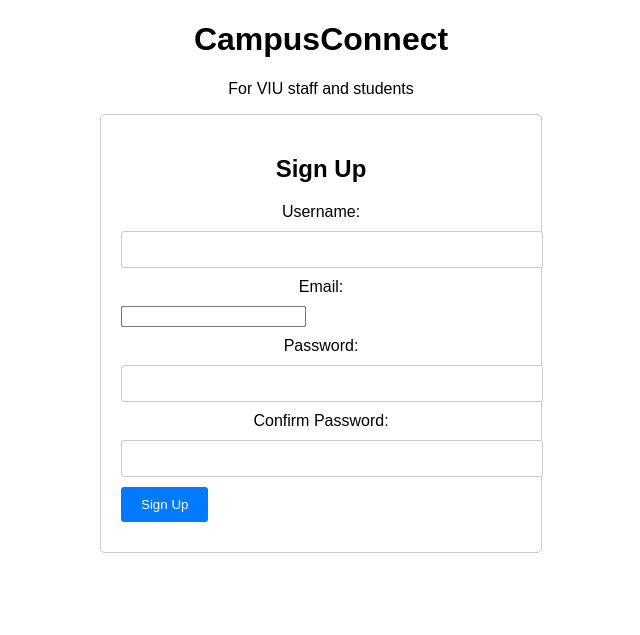
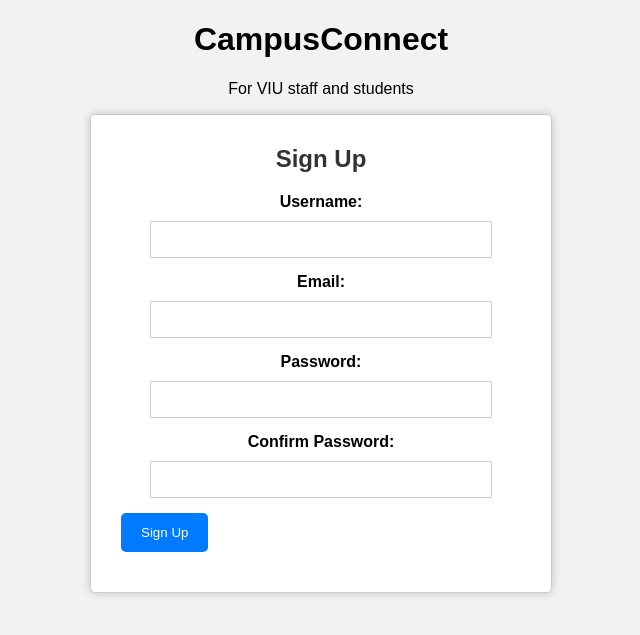
Before and after one commit to vatan-8774/campusconnect, a Django app: page / in a window 1280 px wide. Shown: the top 635 px of the page, without its empty margins (319-959 px from the left). Run offline with Django 4.2, Linux system fonts and the light colour scheme.

Commit message:
styled sign up page

```diff
--- a/social_network/static/css/index.css
+++ b/social_network/static/css/index.css
@@ -1,30 +1,76 @@
+/* Apply a background color and center the content */
 body {
     font-family: Arial, sans-serif;
     text-align: center;
-    margin: 20px;
+    margin: 0;
+    padding: 0;
+    background-color: #f2f2f2; /* Light gray background */
 }
+
+/* Style the form container */
 form {
-    margin: 0 auto;
+    margin: 100px auto; /* Center the form */
     max-width: 400px;
     padding: 20px;
     border: 1px solid #ccc;
     border-radius: 5px;
+    background-color: #fff; /* White background */
+    box-shadow: 0 0 10px rgba(0, 0, 0, 0.1); /* Add a subtle shadow */
 }
-label, input {
-    display: block;
-    margin-bottom: 10px;
-}
-input[type="text"], input[type="password"] {
-    width: 100%;
+
+
+/* Center-align the input fields */
+input[type="text"],
+input[type="email"],
+input[type="password"] {
+    width: 80%;
     padding: 10px;
     border: 1px solid #ccc;
-    border-radius: 3px;
+    border-radius: 1px;
+    margin: 0 auto;
+    margin-bottom: 15px;
 }
+
+/* Style submit button */
 input[type="submit"] {
     background-color: #007BFF;
     color: #fff;
     border: none;
-    padding: 10px 20px;
-    border-radius: 3px;
+    padding: 12px 20px;
+    border-radius: 5px;
     cursor: pointer;
+    transition: background-color 0.3s;
 }
+
+/* Hover effect for the submit button */
+input[type="submit"]:hover {
+    background-color: #0056b3;
+}
+
+/* Center-align the form */
+form {
+    text-align: center;
+    margin: 0 auto;
+    max-width: 400px;
+    padding: 30px;
+    border: 1px solid #ccc;
+    border-radius: 5px;
+    background-color: white; /* Add a white background to the form */
+    box-shadow: 0px 0px 10px rgba(0, 0, 0, 0.2);
+}
+
+/* Style form title */
+form h2 {
+    margin-top: 0;
+    color: #333;
+}
+
+/* Style labels */
+label {
+    font-weight: bold;
+}
+
+/* Add some spacing between elements */
+form label, form input {
+    display: block;
+    margin-bottom: 10px;
--- a/social_network/templates/social_network/index.html
+++ b/social_network/templates/social_network/index.html
@@ -11,7 +11,7 @@
     <h1>CampusConnect</h1>
     <p>For VIU staff and students</p>
 
-    <form action="process_signup.php" method="post">
+    <form action="" method="post">
       <h2>Sign Up</h2>
       <label for="username">Username:</label>
       <input type="text" id="username" name="username" required>
@@ -27,5 +27,6 @@
 
       <input type="submit" value="Sign Up">
   </form>
+
 </body>
 </html>
```
Lines whose indentation alone changed are shown as unchanged.
